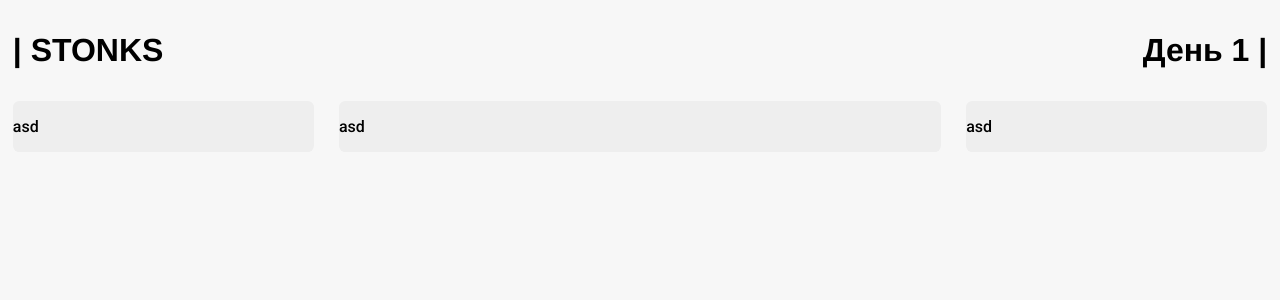
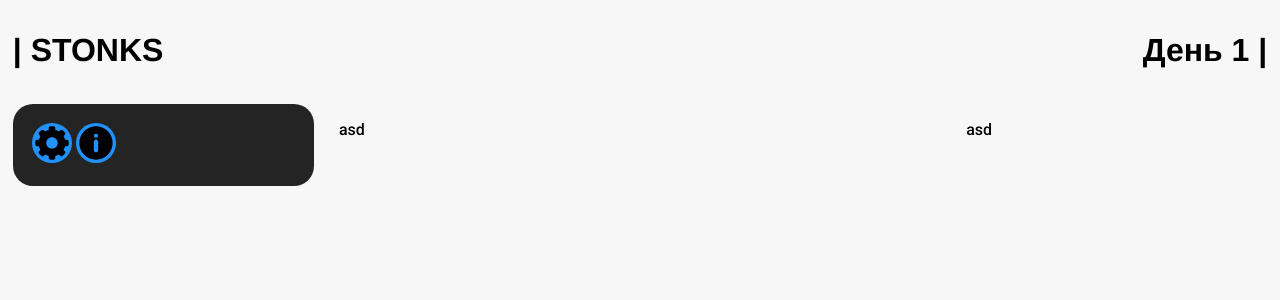
Before and after one commit to hoovchar/web-investor, a Flask app: page / in a window 1280 px wide. Shown: the top 300 px of the page. Run offline with Flask 2, Linux system fonts and the light colour scheme.

Commit message:
Alpha UI

```diff
--- a/static/css/style.css
+++ b/static/css/style.css
@@ -12,6 +12,7 @@ body {
   font-stretch: expanded;
   font-weight: bold;
   font-family: Helvetica, sans-serif;
+  height: 13vh;
 }
 
 .day {
@@ -25,8 +26,9 @@ div.game {
   column-gap: 2%;
 }
 
-.tab {
-  background-color: #eee;
-  border-radius: 0.5vw;
-
+.options {
+  border-radius: 20px;
+  background-color: rgb(36, 36, 36);
+  display: block;
+  padding: 19px;
 }
--- a/templates/index.html
+++ b/templates/index.html
@@ -21,7 +21,12 @@
       <p class="day">День 1 |</p>
     </div>
     <div class="game">
-      <div class="first tab"><p>asd</p></div>
+      <div class="first tab">
+        <div class="options">
+          <img src="/static/images/gear.svg" alt="Settings" width="40px">
+          <img src="/static/images/info.svg" alt="Info" width="40px">
+        </div>
+      </div>
       <div class="second tab"><p>asd</p></div>
       <div class="third tab"><p>asd</p></div>
     </div>
```
Also changed, not shown: static/images/gear.svg (added), static/images/info.svg (added).
